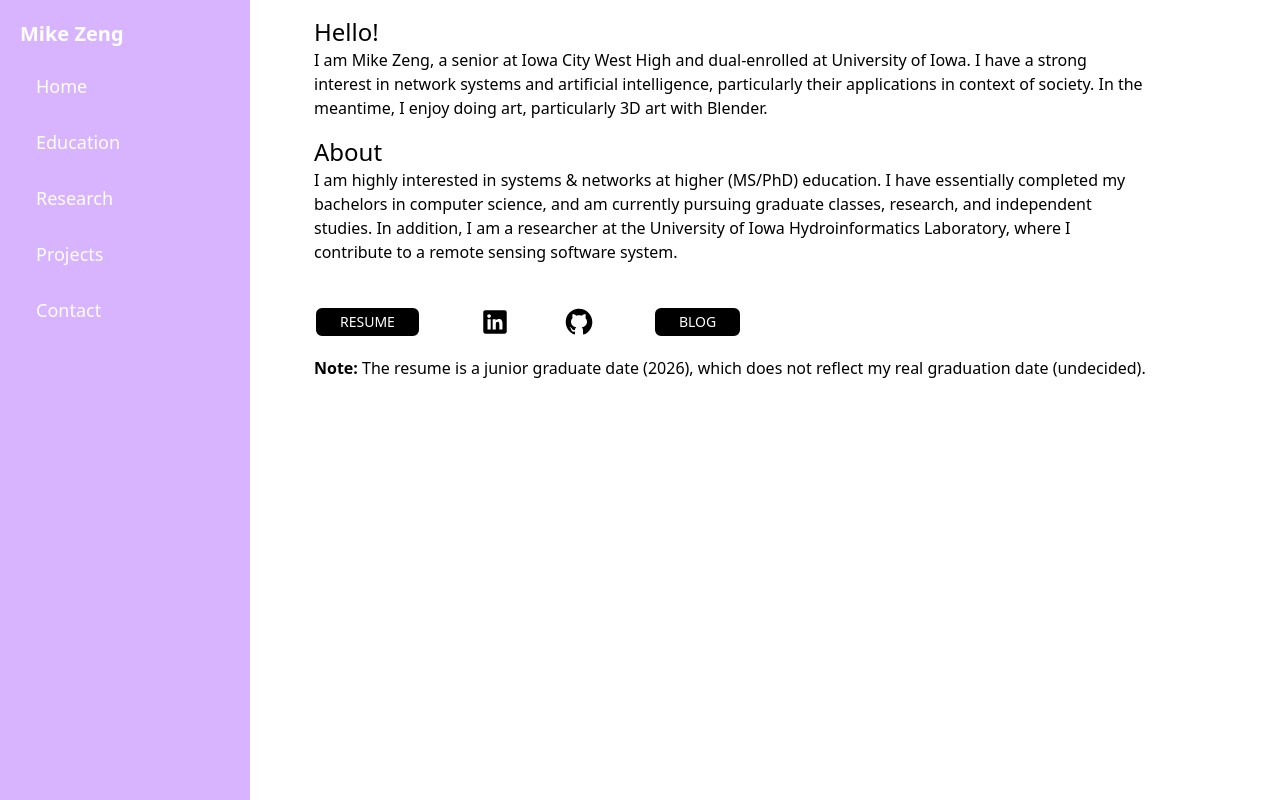
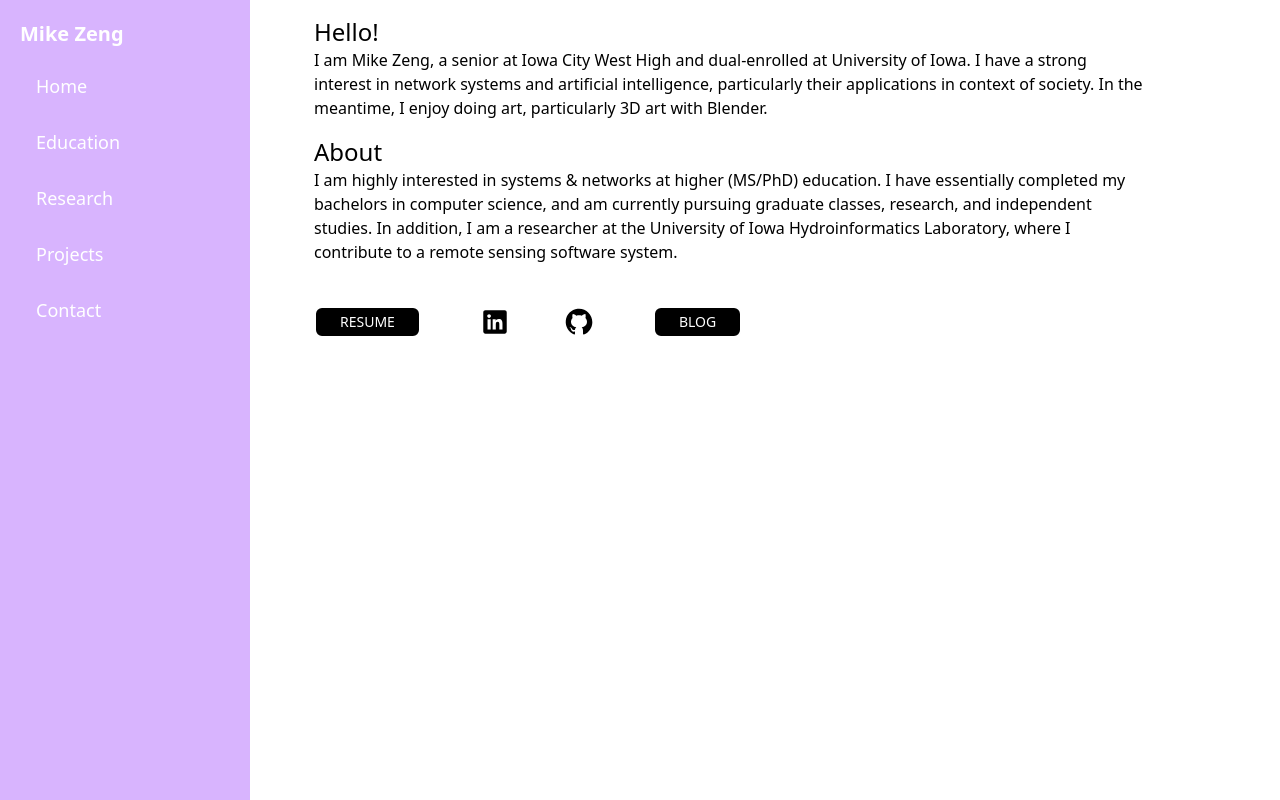
Before and after one commit to mzen17/mzen17.github.io, a SvelteKit app: page / in a window 1280 px wide. Built offline with nearby package versions, Linux system fonts and the light colour scheme.

Commit message:
IMPL: grad date update

```diff
--- a/src/routes/+page.svelte
+++ b/src/routes/+page.svelte
@@ -30,4 +30,3 @@
 
 </div>
 </div>
-<b>Note:</b> The resume is a junior graduate date (2026), which does not reflect my real graduation date (undecided).
```
